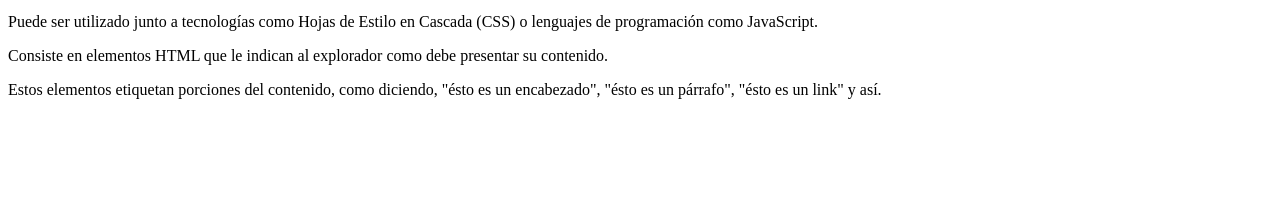
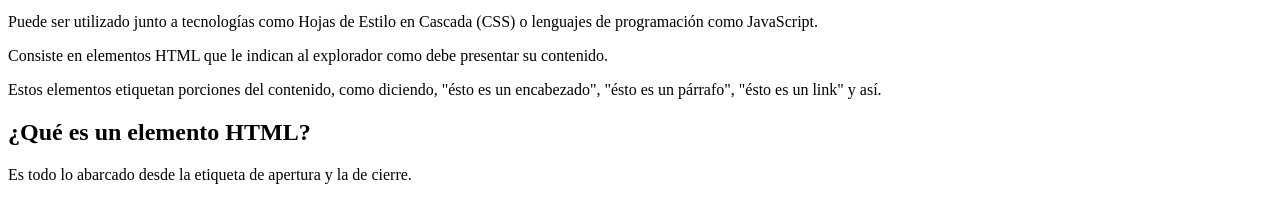
Before and after one commit to ibanezfr/conceptos-de-html, a plain HTML site: page index.html in a window 1280 px wide. Shown: the part 101-324 px from the top of the page. Drawn offline with Linux system fonts and the light colour scheme.

Commit message:
ref(index.html)

```diff
--- a/index.html
+++ b/index.html
@@ -15,6 +15,9 @@
     <p>Consiste en elementos HTML que le indican al explorador como debe presentar su contenido.</p>
     <p>Estos elementos etiquetan porciones del contenido, como diciendo, "ésto es un encabezado", "ésto es un párrafo",
         "ésto es un link" y así.</p>
+    <h2>¿Qué es un elemento HTML?</h2>
+    <p>Es todo lo abarcado desde la etiqueta de apertura y la de cierre.</p>
+
 </body>
 
 </html>
```
